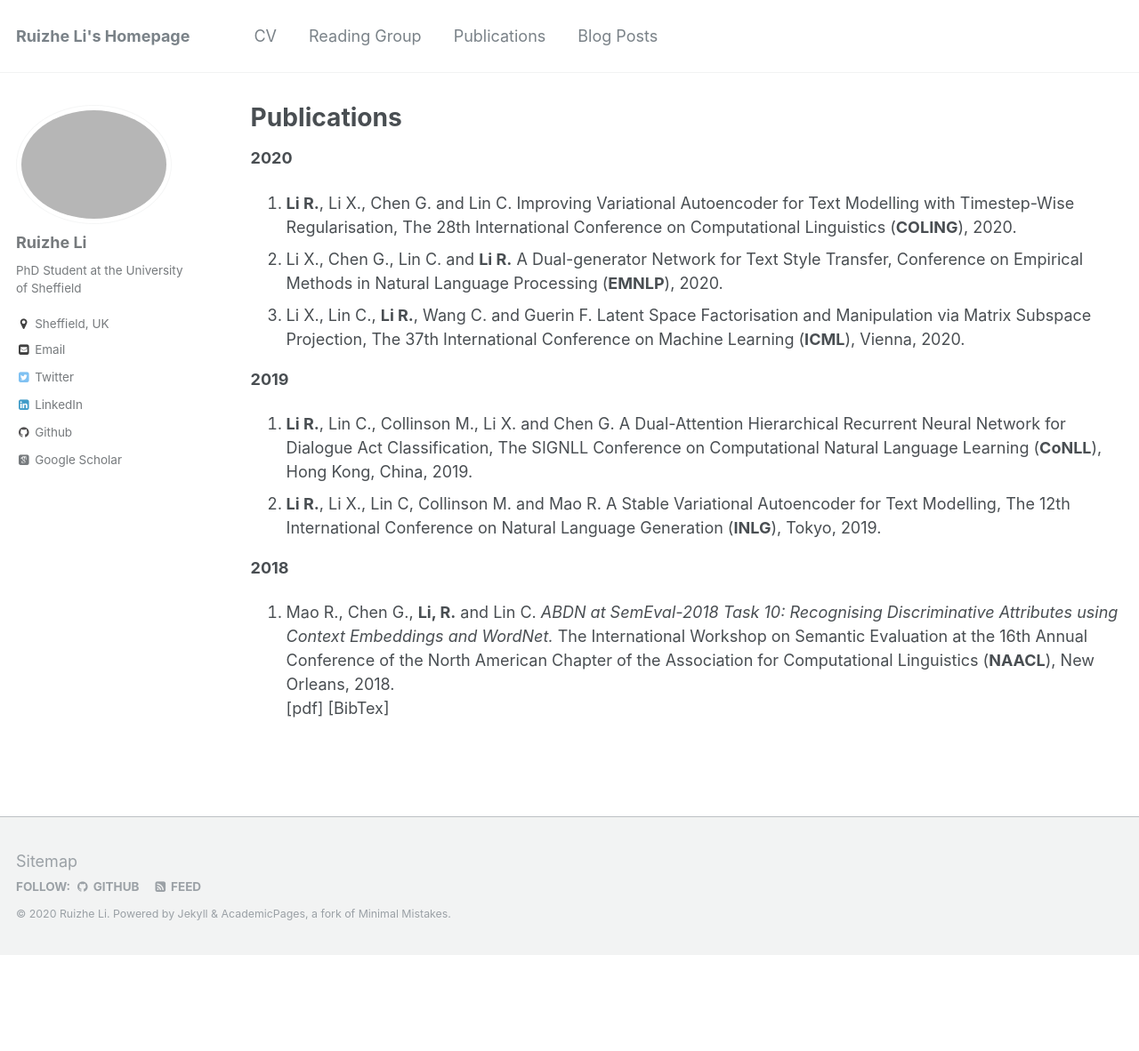
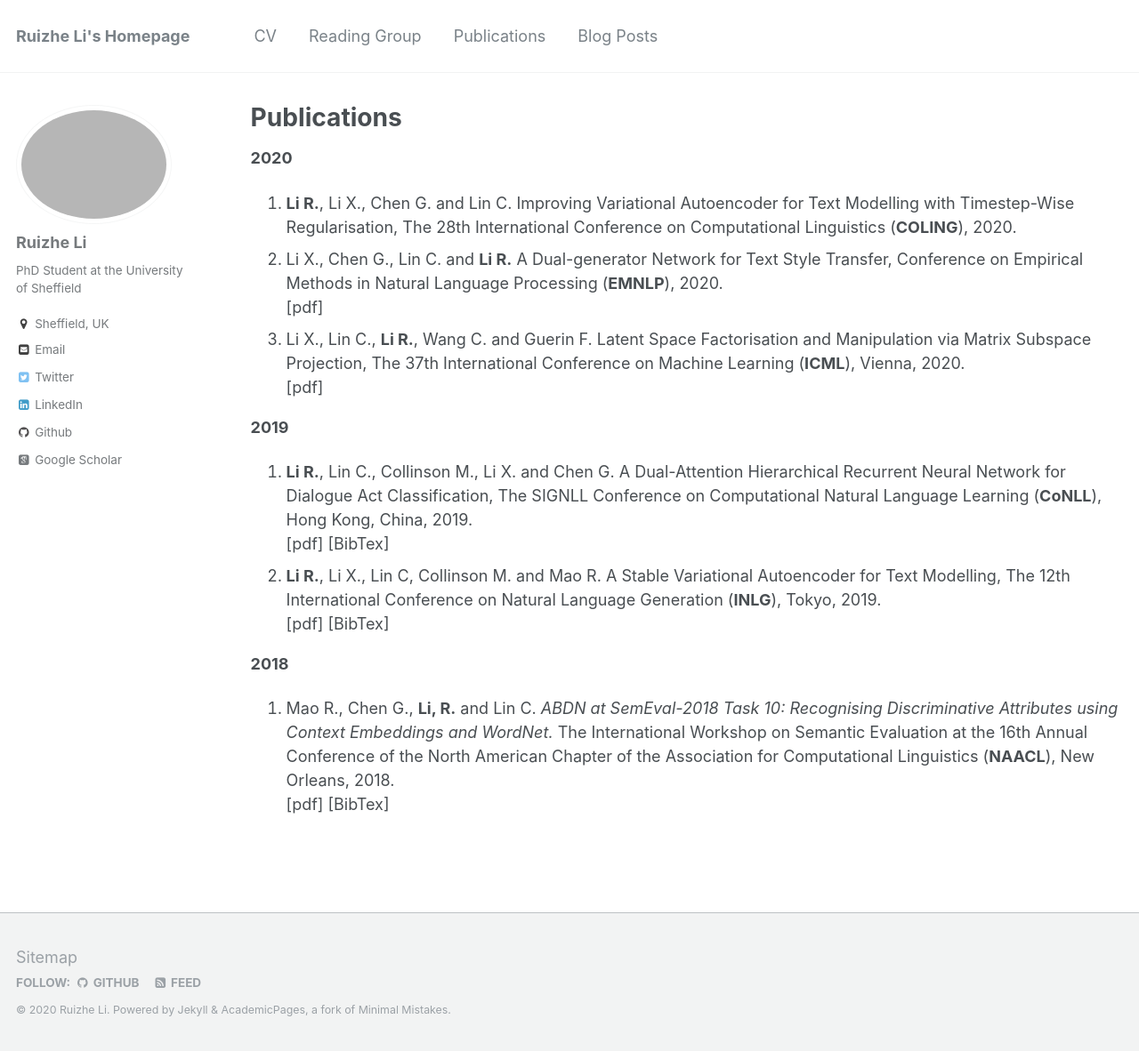
Before and after one commit to ruizheliUOA/ruizheliUOA.github.io, a Jekyll site: the page built from _pages/publications.md, in a window 1280 px wide and 1182 px high. Shown: the whole window at 89% size. Built offline with Jekyll 4.4.1, drawn with Linux system fonts in a browser that asks for light colours; some web fonts are replaced.

Commit message:
Update publications.md

```diff
--- a/_pages/publications.md
+++ b/_pages/publications.md
@@ -13,13 +13,17 @@ author_profile: true
 
 **2020**
 1. **Li R.**, Li X., Chen G. and Lin C. Improving Variational Autoencoder for Text Modelling with Timestep-Wise Regularisation, The 28th International Conference on Computational Linguistics (**COLING**), 2020.
-2. Li X., Chen G., Lin C. and **Li R.** A Dual-generator Network for Text Style Transfer, Conference on Empirical Methods in Natural Language Processing (**EMNLP**), 2020.
-3. Li X., Lin C., **Li R.**, Wang C. and Guerin F. Latent Space Factorisation and Manipulation via Matrix Subspace Projection, The 37th International Conference on Machine Learning (**ICML**), Vienna, 2020.
+2. Li X., Chen G., Lin C. and **Li R.** A Dual-generator Network for Text Style Transfer, Conference on Empirical Methods in Natural Language Processing (**EMNLP**), 2020.<br/>
+[\[pdf\]](https://arxiv.org/pdf/2010.14557.pdf)<br />
+3. Li X., Lin C., **Li R.**, Wang C. and Guerin F. Latent Space Factorisation and Manipulation via Matrix Subspace Projection, The 37th International Conference on Machine Learning (**ICML**), Vienna, 2020.<br/>
+[\[pdf\]](https://arxiv.org/pdf/1907.12385.pdf)<br />
 
 **2019**
 
-1. **Li R.**, Lin C., Collinson M., Li X. and Chen G. A Dual-Attention Hierarchical Recurrent Neural Network for Dialogue Act Classification, The SIGNLL Conference on Computational Natural Language Learning (**CoNLL**), Hong Kong, China, 2019.
-2. **Li R.**, Li X.,  Lin C, Collinson M. and Mao R. A Stable Variational Autoencoder for Text Modelling, The 12th International Conference on Natural Language Generation (**INLG**), Tokyo, 2019.
+1. **Li R.**, Lin C., Collinson M., Li X. and Chen G. A Dual-Attention Hierarchical Recurrent Neural Network for Dialogue Act Classification, The SIGNLL Conference on Computational Natural Language Learning (**CoNLL**), Hong Kong, China, 2019.<br/>
+[\[pdf\]](https://www.aclweb.org/anthology/K19-1036.pdf) [\[BibTex\]](https://www.aclweb.org/anthology/K19-1036.bib)<br />
+2. **Li R.**, Li X.,  Lin C, Collinson M. and Mao R. A Stable Variational Autoencoder for Text Modelling, The 12th International Conference on Natural Language Generation (**INLG**), Tokyo, 2019.<br/>
+[\[pdf\]](https://www.aclweb.org/anthology/W19-8673.pdf) [\[BibTex\]](https://www.aclweb.org/anthology/W19-8673.bib)<br />
 
 **2018**
 
```
